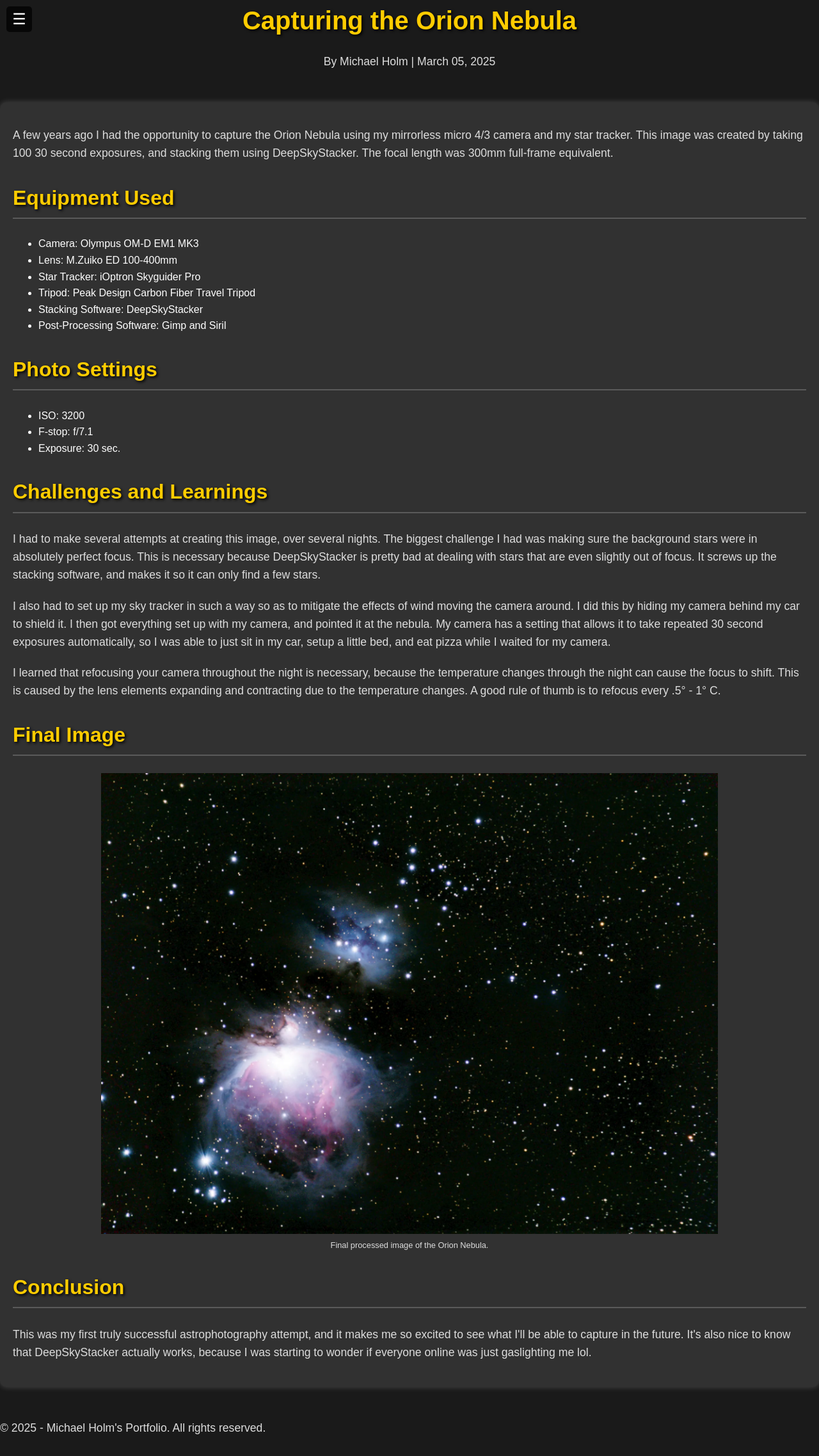
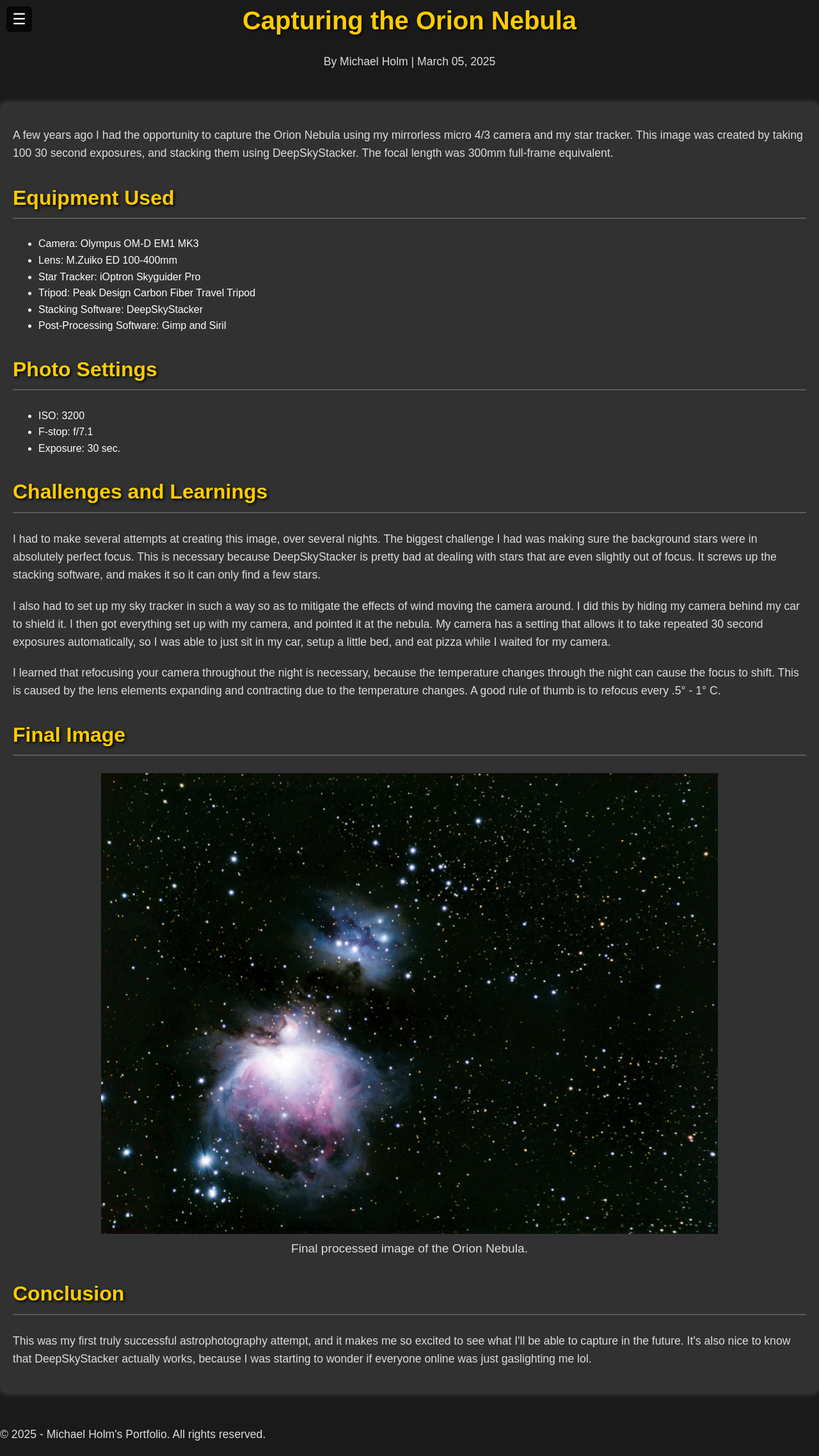
Before and after one commit to michaelholm6/michaelholm6.github.io, a Jekyll site: the page built from docs/pages/astrophotography_blog/blog_posts/orion_nebula/orion_nebula.html, in a window 1280 px wide. Shown: the whole page at 64% size. Built offline with Jekyll 4.4.1, drawn with Linux system fonts in a browser that asks for light colours.

Commit message:
Changed caption size for astro blog posts

```diff
--- a/docs/pages/astrophotography_blog/blog_posts/New_mexico_starscape/css/astrophotography.css
+++ b/docs/pages/astrophotography_blog/blog_posts/New_mexico_starscape/css/astrophotography.css
@@ -114,7 +114,7 @@ img {
 }
 
 figcaption {
-  font-size: 0.8rem;
+  font-size: 1.2rem;
   color: #ddd;
   text-align: center;
 }
--- a/docs/pages/astrophotography_blog/blog_posts/orion_nebula/css/astrophotography.css
+++ b/docs/pages/astrophotography_blog/blog_posts/orion_nebula/css/astrophotography.css
@@ -114,7 +114,7 @@ img {
 }
 
 figcaption {
-  font-size: 0.8rem;
+  font-size: 1.2rem;
   color: #ddd;
   text-align: center;
 }
```
